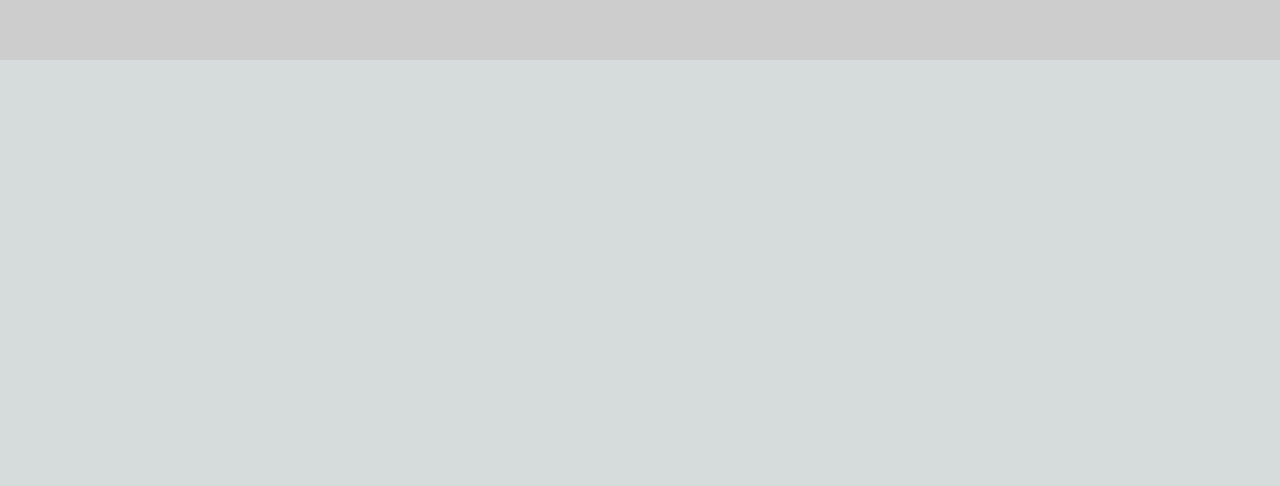
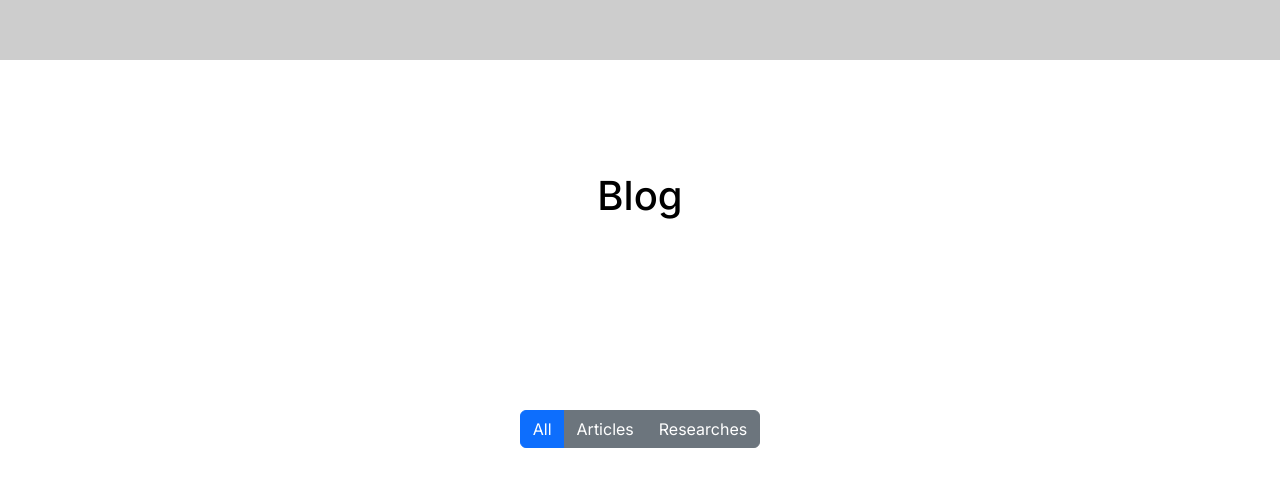
Before and after one commit to makkahwi/russaifa-club, a Next.js app: page /about in a window 1280 px wide. Shown: the part 3884-4370 px from the top of the page. Before the commit the page ends 3944 px from the top, so only its background shows below. Built offline with nearby package versions, Linux system fonts and the light colour scheme.

Commit message:
Build BlogSection Placeholder

```diff
--- a/src/app/about/page.tsx
+++ b/src/app/about/page.tsx
@@ -1,5 +1,6 @@
 "use client";
 
+import BlogSection from "@/sections/About/Blog";
 import GallerySection from "@/sections/About/Gallery";
 import AboutIntroSection from "@/sections/About/Intro";
 import TestimonialsSection from "@/sections/About/Testimonials";
@@ -22,6 +23,8 @@ const AboutPage = () => {
       <TrustedBySection />
 
       <TestimonialsSection />
+
+      <BlogSection />
     </Fragment>
   );
 };
--- /dev/null
+++ b/src/sections/About/Blog.tsx
@@ -0,0 +1,47 @@
+import PageSection from "@/components/PageSection";
+import { useState } from "react";
+import { Button, ButtonGroup, Col } from "reactstrap";
+
+const BlogSection = () => {
+  const [pickedCategory, setPickedCategory] = useState("");
+
+  const posts = [
+    { date: "7 Oct 2023", title: "Do This n That", category: "Articles" },
+    { date: "7 Oct 2023", title: "Do This n That", category: "Researches" },
+  ];
+
+  const categories = posts.reduce(
+    (final: string[], { category }) =>
+      final.includes(category) ? final : [...final, category],
+    []
+  );
+
+  return (
+    <PageSection title="Blog">
+      <Col md={12} className="text-center p-0 m-0">
+        <ButtonGroup>
+          <Button
+            onClick={() => setPickedCategory("")}
+            color={pickedCategory === "" ? "primary" : "secondary"}
+          >
+            All
+          </Button>
+
+          {categories.map((category, i) => (
+            <Button
+              onClick={() => setPickedCategory(category)}
+              key={i}
+              color={pickedCategory === category ? "primary" : "secondary"}
+            >
+              {category}
+            </Button>
+          ))}
+        </ButtonGroup>
+      </Col>
+
+      <Col md={12}></Col>
+    </PageSection>
+  );
+};
+
+export default BlogSection;
```
